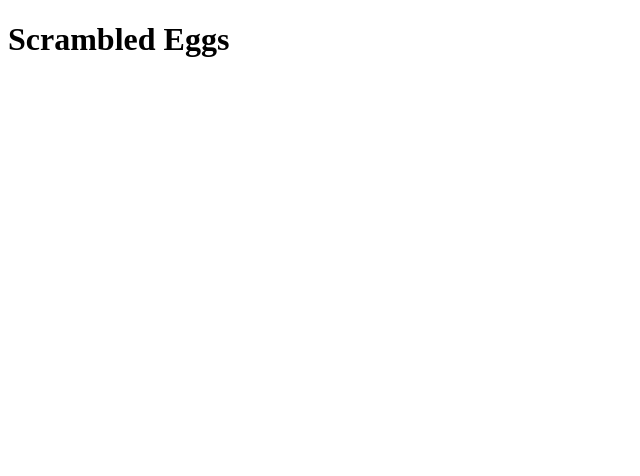
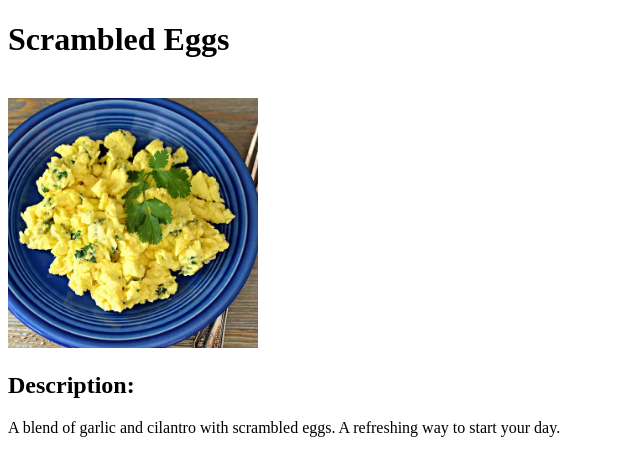
Before and after one commit to voidalgorthm/odin-recipe, a plain HTML site: page recipes/scrambled-eggs.html in a window 1280 px wide. Shown: the whole page, without its empty margins (0-640 px from the left). Drawn offline with Linux system fonts and the light colour scheme.

Commit message:
Add description in each recipe page

```diff
--- a/recipes/scrambled-eggs.html
+++ b/recipes/scrambled-eggs.html
@@ -8,5 +8,10 @@
 </head>
 <body>
     <h1>Scrambled Eggs</h1>
+    <br>
+    <img src="scrambled eggs.jpg" alt="a photo of scrambled eggs" width="250">
+    <h2>Description:</h2>
+    <p>A blend of garlic and cilantro with scrambled eggs. A refreshing way to start your day. </p>
+
 </body>
 </html>
```
Also changed, not shown: index.html (+2 -2 lines), recipes/grilled-cheese-sandwich.html (+4 -0 lines), recipes/lasagna.html (+4 -0 lines), recipes/grilled cheese sandwich.jpg (added), recipes/lasagna.jpg (added), recipes/scrambled eggs.jpg (added).
